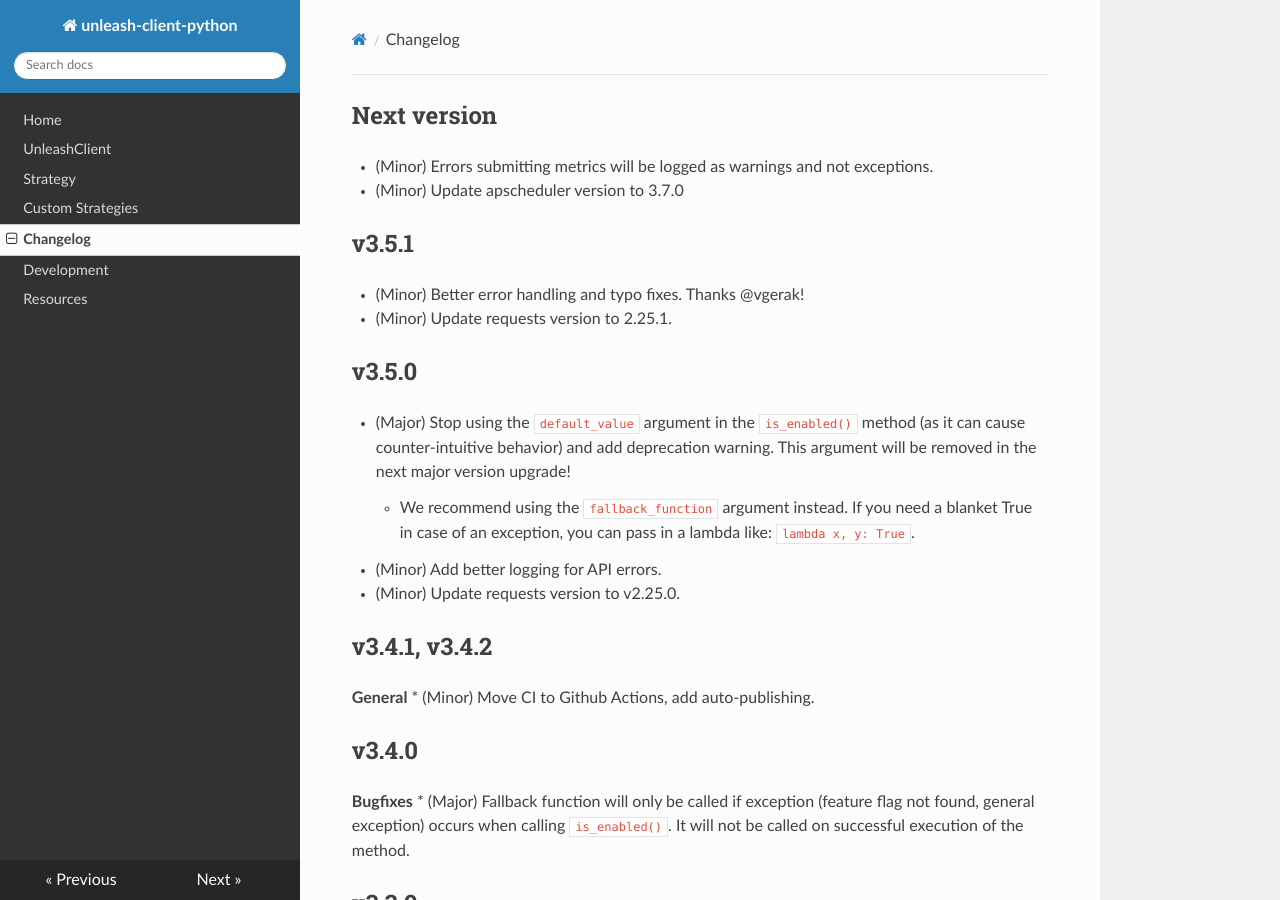
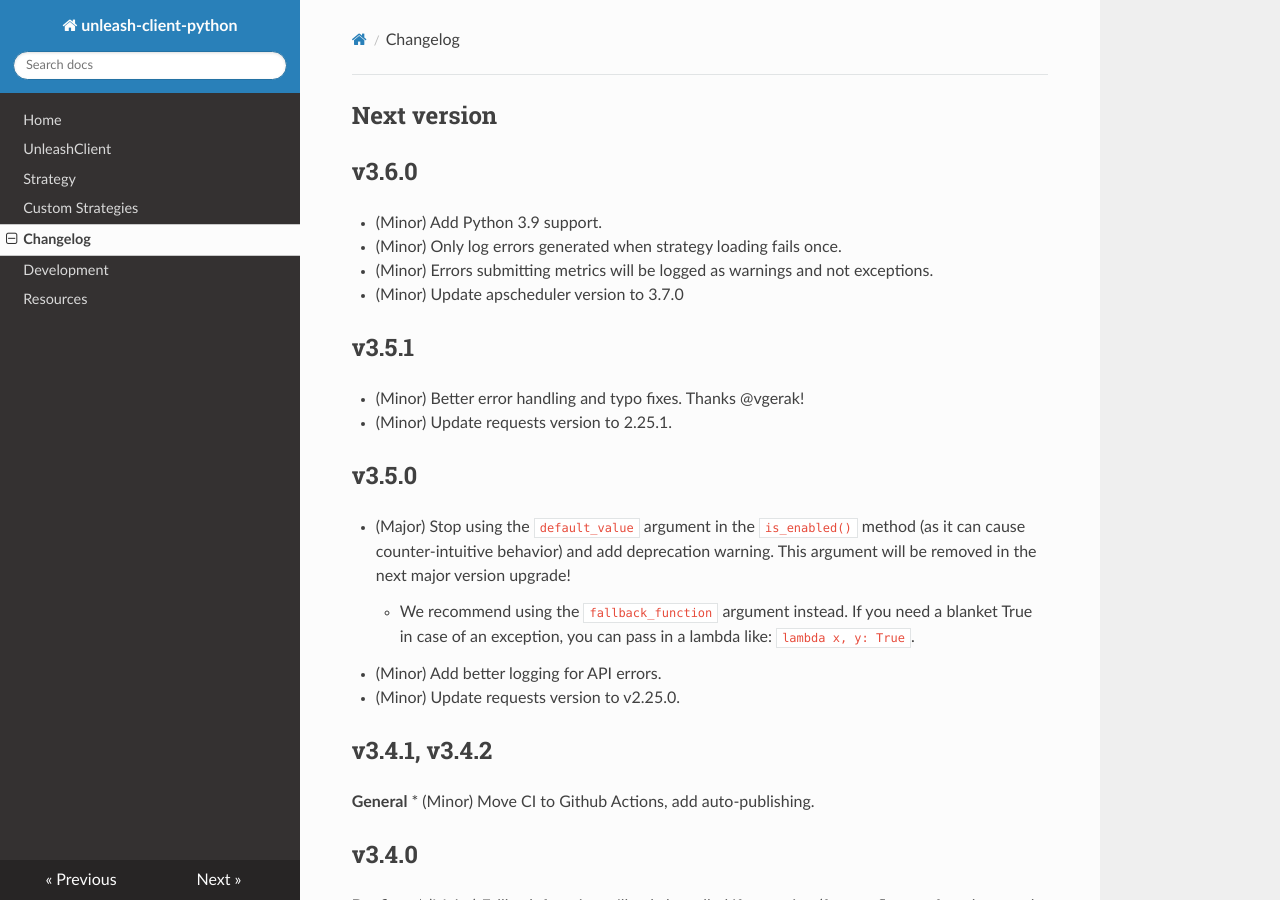
Before and after one commit to Unleash/unleash-client-python, an MkDocs documentation site: the page built from docs/changelog.md, in a window 1280 px wide and 900 px high. Built offline with MkDocs 1.6.1, drawn with Linux system fonts in a browser that asks for light colours; nearby versions of some CDN libraries.

Commit message:
Update documentation.

```diff
--- a/docs/changelog.md
+++ b/docs/changelog.md
@@ -1,4 +1,8 @@
 ## Next version
+
+## v3.6.0
+* (Minor) Add Python 3.9 support.
+* (Minor) Only log errors generated when strategy loading fails once.
 * (Minor) Errors submitting metrics will be logged as warnings and not exceptions.
 * (Minor) Update apscheduler version to 3.7.0
 
```
